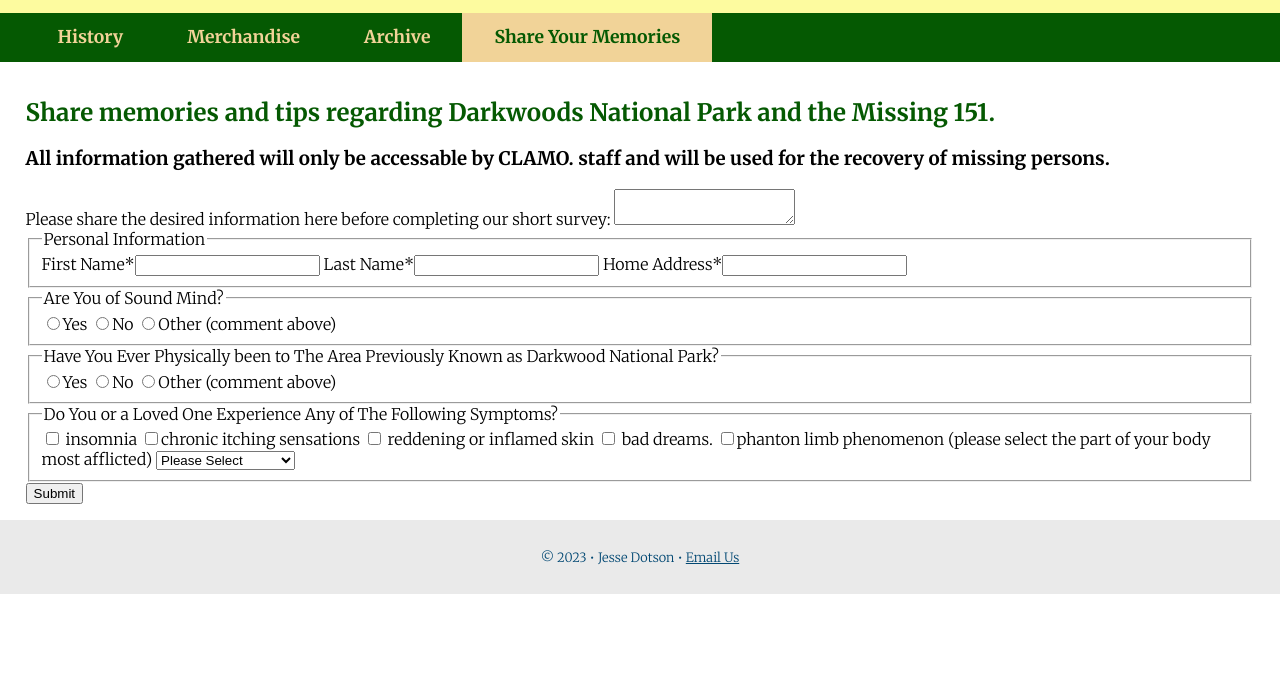
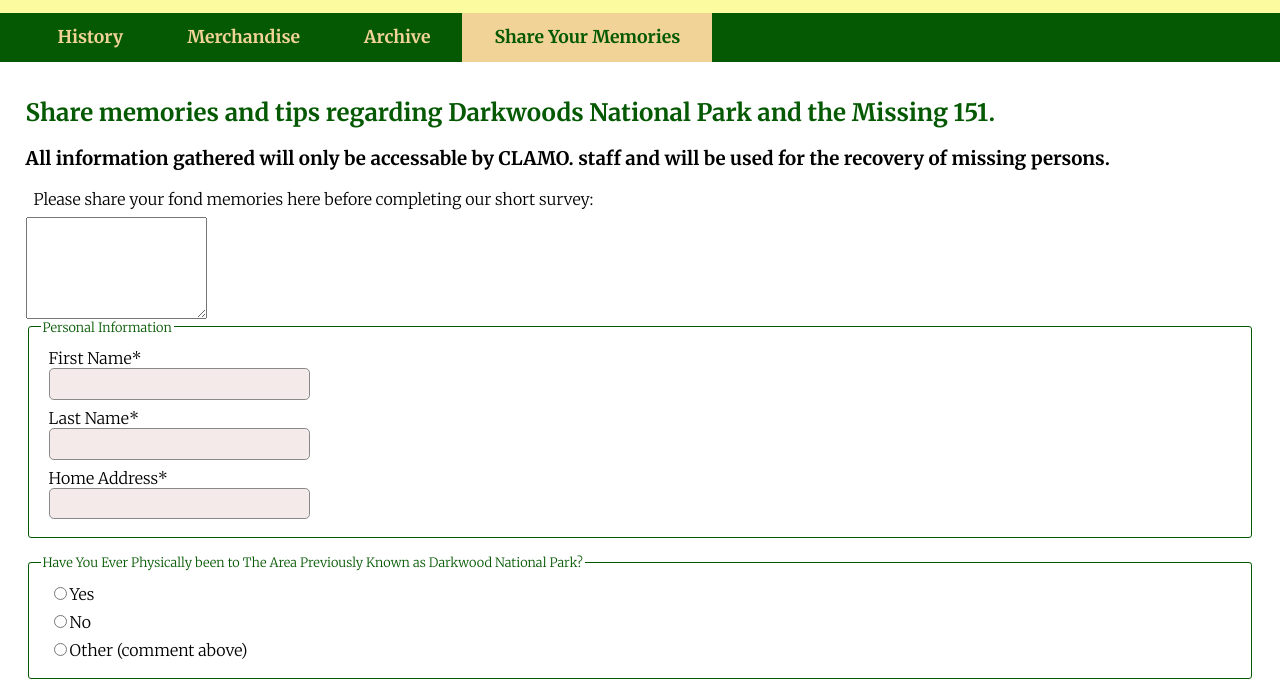
Before and after one commit to Jessepdotson/dwdd1600, a plain HTML site: page 06form/delivery.html in a window 1280 px wide. Shown: the part 79-771 px from the top of the page. Drawn offline with Linux system fonts and the light colour scheme.

Commit message:
new attempt

```diff
--- a/06form/delivery.html
+++ b/06form/delivery.html
@@ -34,7 +34,7 @@
 
         <form method="get" class="myForm" action="thanks.html">
 
-     <label> Please share the desired information here before completing our short survey: </label>
+     <label> Please share your fond memories here before completing our short survey: </label>
             <textarea name="comments"></textarea>
 
 
@@ -44,13 +44,6 @@
         <label>Last Name*<input type="text" name="lname" required></label>
         <label>Home Address*<input type="tel" name="phone" required></label>
             </fieldset>
-
-        <fieldset>
-            <legend>Are You of Sound Mind?</legend>
-            <label><input type="radio" name="method" value="drone">Yes </label>
-            <label><input type="radio" name="method" value="cycle">No</label>
-            <label><input type="radio" name="method" value="robot">Other (comment above)</label>
-        </fieldset>
 
          <fieldset>
             <legend> Have You Ever Physically been to The Area Previously Known as Darkwood National Park?</legend>
--- a/06form/traveler.css
+++ b/06form/traveler.css
@@ -143,3 +143,49 @@ div.gallery figcaption {
     font-size: .8rem;
     color: #b64e11;
 }
+
+.myForm fieldset {
+    border: 1px solid #055902;
+    border-radius: 3px;
+    margin-bottom: 1rem;
+}
+
+.myForm legend {
+    color: #055902;
+    font-size: .8rem;
+}
+.myForm label {
+    margin: .5rem;
+}
+
+.myForm label, .myForm select, .myForm [type=text], .myForm [type=tel], .myForm textarea {
+    display: block;
+}
+
+.myForm [type=text], .myForm [type=tel], .myForm select, .myForm text area
+{
+    border: solid 1px #888;
+    padding: .3rem;
+    width: 250px;
+    border-radius: .3rem;
+    font-family: 'Merriweather', serif;
+    font-size: 16px;
+    font-weight: 300;
+    margin: 0;
+}
+.myForm textarea {
+    height: 6rem;
+}
+
+.myForm :required {
+    background-color: rgba(156,51,53,0.1);
+}
+
+.myForm [type=submit] {
+    background-color: #750C0D;
+    border: none;
+    padding: 1rem 2rem;
+    border-radius: 10px;
+    color: white;
+    margin: 1rem 0 0 1vw;
+}
```
